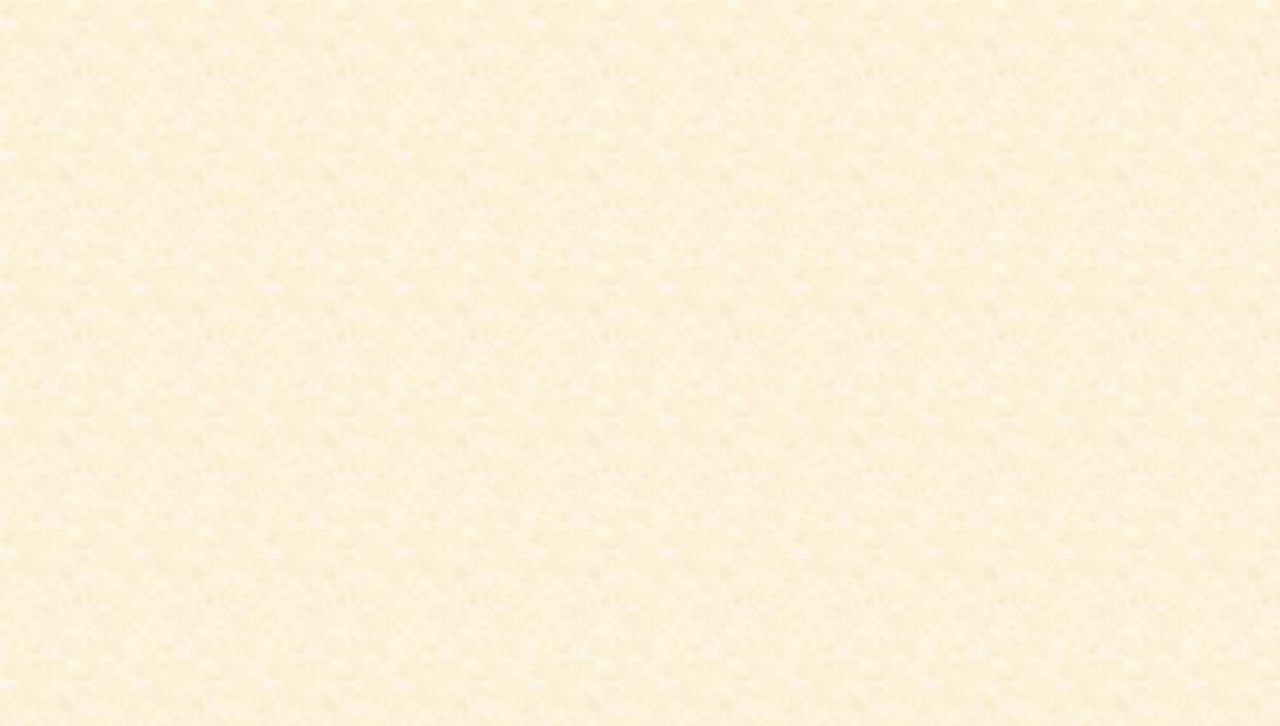
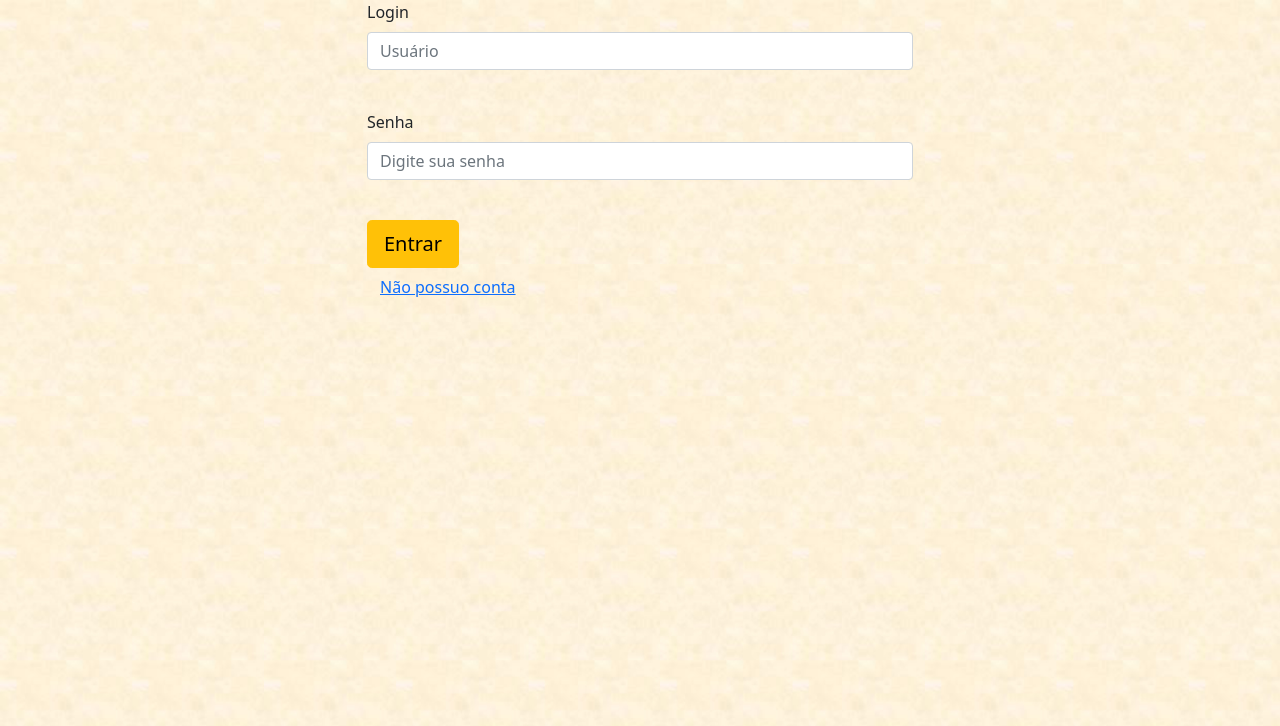
Before and after one commit to gabriel-cordeiro-dev/BuscaPreco, a React (Create React App) app in the folder frontend/: page /login in a window 1280 px wide. Shown: the top 726 px of the page. Built offline with nearby package versions, Linux system fonts and the light colour scheme.

Commit message:
adicionando login

```diff
--- a/frontend/package.json
+++ b/frontend/package.json
@@ -11,6 +11,7 @@
     "json-server": "^0.17.0",
     "react": "^17.0.2",
     "react-dom": "^17.0.2",
+    "react-number-format": "^4.8.0",
     "react-router-dom": "^5.3.0",
     "react-scripts": "4.0.3",
     "reactstrap": "^9.0.0",
--- a/frontend/src/components/Routes.js
+++ b/frontend/src/components/Routes.js
@@ -2,13 +2,16 @@
 
 import {Switch, Route, BrowserRouter } from 'react-router-dom'
 import inicio from '../pages/init/inicio.js'
-import Produtos from '../pages/listaProdutos/Produtos'
+import Produtos from '../pages/produtos/Produtos'
+import Login from '../pages/login/Login.js'
 import Selecionado from '../pages/selecionado/Selecionado'
 
 const Routes = () => (
     <BrowserRouter>
         <Switch>
             <Route exact path="/" component={inicio}/>
+            <Route exact path="/login" component={Login}/>
+            {/* <Route exact path="/registro" component={}/> */}
             <Route exact path="/produtos" component={Produtos}/>
             <Route exact path="/selecionado" component={Selecionado}/>
 
--- a/frontend/src/pages/init/inicio.js
+++ b/frontend/src/pages/init/inicio.js
@@ -2,7 +2,7 @@
 import { Button, Container, Input } from 'reactstrap';
 import BarraNavegacao from "../../components/navBar/barraNavegacao";
 import SearchBox from "../../components/pesquisa/SearchBox";
-import Produtos from "../listaProdutos/Produtos";
+import Produtos from "../produtos/Produtos";
 import Selecionado from "../selecionado/Selecionado";
 
 class Inicio extends React.Component {
@@ -11,10 +11,12 @@
 
         this.state = {
             search_box_text: "",
-            id_produto_text: ""
+            id_produto_text: "",
+            nome_produto_text: ""
         }
         this.searchBoxHandler = this.searchBoxHandler.bind(this);
-        this.idProdutoHandler = this.idProdutoHandler.bind(this);
+        this.produtoHandler = this.produtoHandler.bind(this);
+        // this.nomeProdutoHandler = this.nomeProdutoHandler.bind(this);
 
     }
 
@@ -26,13 +28,13 @@
         });
     }
 
-    idProdutoHandler(id_produto) {
+    produtoHandler(id_produto, nome_produto) {
         console.log("dentro da página Início: " + id_produto)
         this.setState({
-            id_produto_text: id_produto
+            id_produto_text: id_produto,
+            nome_produto_text: nome_produto
         });
     }
-
 
     render() {
         const { id_produto_text } = this.state;
@@ -44,7 +46,7 @@
                         <BarraNavegacao />
                         <SearchBox input_text={this.searchBoxHandler} />
                         <Produtos
-                            id_produto={this.idProdutoHandler}
+                            produto={this.produtoHandler} //passa as props id e nome do componente Produtos para a página Início
                             search_box_text={this.state.search_box_text} />
 
                     </Fragment>
@@ -54,7 +56,9 @@
             return (
                 <>
                     <BarraNavegacao />
-                    <Selecionado id_produto_text={this.state.id_produto_text}/>
+                    <Selecionado
+                    nome_produto_text={this.state.nome_produto_text} //pega o state da pag inicio e passa para o componente Selecionado
+                    id_produto_text={this.state.id_produto_text}/>
                 </>
             )
         }//fim do else
--- /dev/null
+++ b/frontend/src/pages/login/Login.js
@@ -0,0 +1,83 @@
+import React from 'react'
+import { Button, Container, Row, Col, Label, Form, FormGroup, Input, } from 'reactstrap'
+import api from '../../services/api';
+import { loginf } from '../../utils/auth';
+
+class Login extends React.Component {
+    constructor(props) {
+        super(props)
+
+        this.state = {
+            username: "",
+            password: ""
+        }
+
+        this.handleChange = this.handleChange.bind(this);
+        this.handleSubmit = this.handleSubmit.bind(this);
+    }
+
+    handleChange(e) {
+        this.setState({
+            [e.target.name]: e.target.value
+        });
+    }
+
+    async handleSubmit(e) {
+        e.preventDefault();
+
+        const { username, password } = this.state
+
+        try {
+            const response = await api.post("/login", { username, password })
+            const token = response.data.token
+            loginf(token)
+
+            if (response.status === 200) {
+                this.props.history.push("/");
+            }
+        } catch (error) {
+            console.log(error.response.data)
+            alert(error.response.data.err)
+        }
+    }
+
+    render() {
+        return (
+            <>
+                <Container>
+                    <Form initialvalues={{}} onSubmit={this.handleSubmit}>
+                        <FormGroup>
+                            <Row>
+                                <Col sm="12" md={{ size: 6, offset: 3 }}>
+
+                                    <Label for="username">Login</Label><br />
+                                    <Input type="user" id="username" name="username" placeholder="Usuário" onChange={this.handleChange} /> <br />
+                                </Col>
+                            </Row>
+                        </FormGroup>
+                        <FormGroup>
+                            <Row>
+                                <Col sm="12" md={{ size: 6, offset: 3 }}>
+                                    <Label for="password">Senha</Label><br />
+                                    <Input type="password" id="password" name="password" placeholder="Digite sua senha" onChange={this.handleChange} />
+                                </Col>
+                            </Row>
+                        </FormGroup>
+                        <br />
+                        <Row>
+                            <Col sm="12" md={{ size: 6, offset: 3 }}>
+                                <Button color="warning" size="lg" type="submit" value="Entrar">Entrar</Button>
+                                <div id="btnCriar">
+                                    <Button href="./Register" color="link">Não possuo conta</Button>
+                                </div>
+                            </Col>
+
+                        </Row>
+                    </Form>
+                </Container>
+            </>
+        );
+    }
+}
+
+export default Login
--- a/frontend/src/pages/listaProdutos/Produtos.js
+++ b/frontend/src/pages/produtos/Produtos.js
@@ -14,14 +14,14 @@
         super(props)
         this.state = {
             produtos: [],
-            id_produto: ''
+            produto: ''
         }
 
-        this.setIdProduto = this.setIdProduto.bind(this)
+        this.setProduto = this.setProduto.bind(this)
     }
 
-    setIdProduto(id_produto) {
-        this.props.id_produto(id_produto)
+    setProduto(id_produto, nome_produto) {
+        this.props.produto(id_produto, nome_produto)
     }
 
     componentDidMount() {
@@ -33,7 +33,6 @@
     }
 
     render() {
-        const { redirect } = this.state;
         let inputText = this.props.search_box_text.toLowerCase();
         let produtosFiltrados = this.state.produtos.filter(
             produto => produto.item_name.toLowerCase().includes(inputText)
@@ -57,7 +56,7 @@
                                 return (
 
                                     <Button
-                                        onClick={() => this.setIdProduto(lista.id)}
+                                        onClick={() => this.setProduto(lista.id, lista.item_name)}
                                     >
                                         {lista.item_name}
                                         {console.log(this.state.id_produto)}
--- a/frontend/src/pages/selecionado/selecionado.js
+++ b/frontend/src/pages/selecionado/selecionado.js
@@ -29,40 +29,33 @@
 
     render() {
         const { mercados } = this.state;
-        const id_produto = this.props.id_produto_text;
+        const nome_produto = this.props.nome_produto_text;
 
         return (
             <>
                 <br /><br />
                 <Container>
-                    <h2>Você selecionou o produto "{id_produto}"</h2>
+                    <h2>Você selecionou o produto "{nome_produto}"</h2>
                     <hr />
                     <Form>
                         <FormGroup row>
                             <Table row hover responsive>
                                 <thead>
                                     <tr>
-                                        <th>#</th>
+
                                         <th>Supermercado</th>
                                         <th>Valor</th>
                                         <th>Qtd</th>
                                     </tr>
                                 </thead>
                                 <tbody>
-                                    {mercados.map((mercados, index) => {
+                                    {mercados.map((mercados) => {
                                         return (
                                             <tr>
-                                                <th key={index}>
-                                                    <FormGroup check>
-                                                        <Input
-                                                            id="checkbox2"
-                                                            type="checkbox"
-                                                        />
-                                                        {' '}
-                                                    </FormGroup>
-                                                </th>
                                                 <td>{mercados.mercado.mercado_nome}</td>
-                                                <td>{mercados.preco_produto}</td>
+                                                <td>
+                                                    R$ {mercados.preco_produto}
+                                                </td>
                                                 <td>
                                                     <Col sm={2}>
                                                         <Input sm={10} type="number"></Input>
--- a/frontend/src/services/api.js
+++ b/frontend/src/services/api.js
@@ -1,10 +1,7 @@
 import axios from "axios";
 
-// Pode ser algum servidor executando localmente:
-// http://localhost:3000
-
 const api = axios.create({
-  baseURL: "http://localhost:5000",
+  baseURL: "http://localhost:5555",
 });
 
 export default api;
```
Also changed, not shown: frontend/src/pages/registro/registro.js (added), 2 other files (tests, documents, lock files or other folders).
